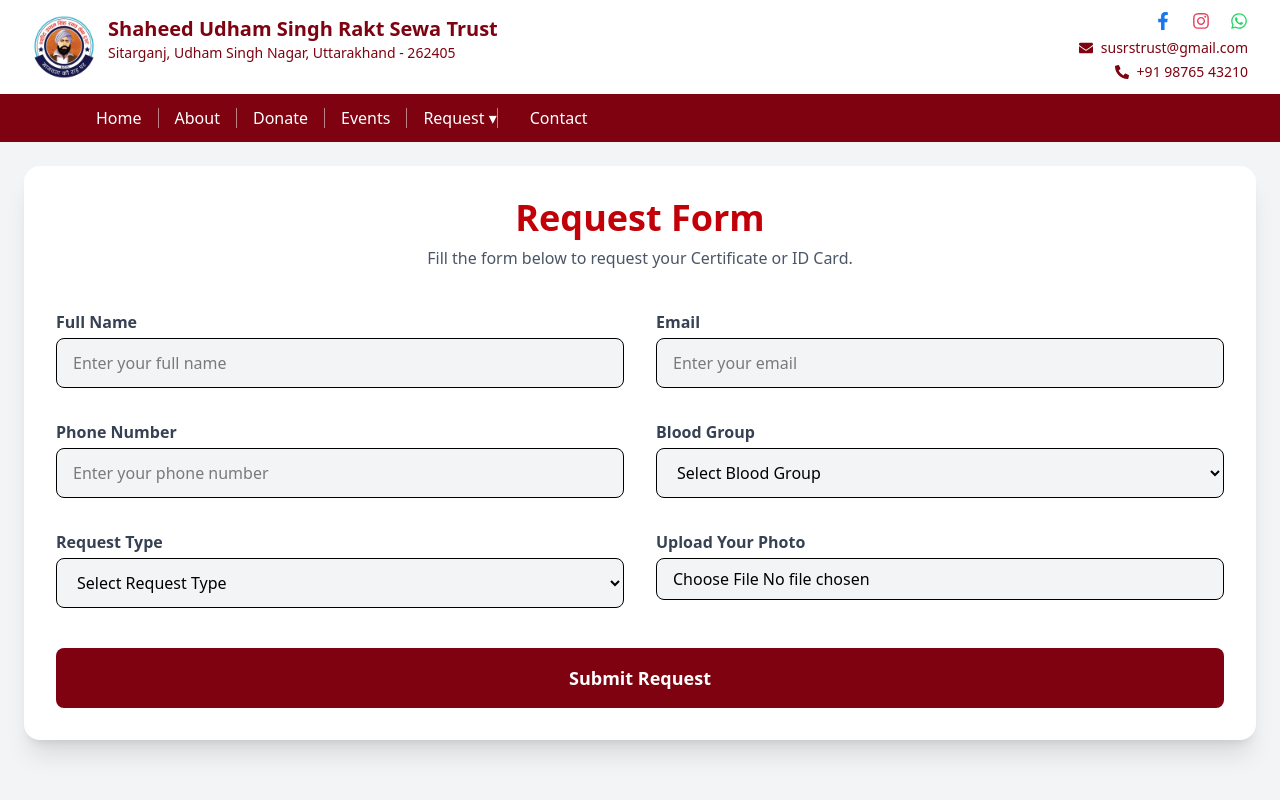
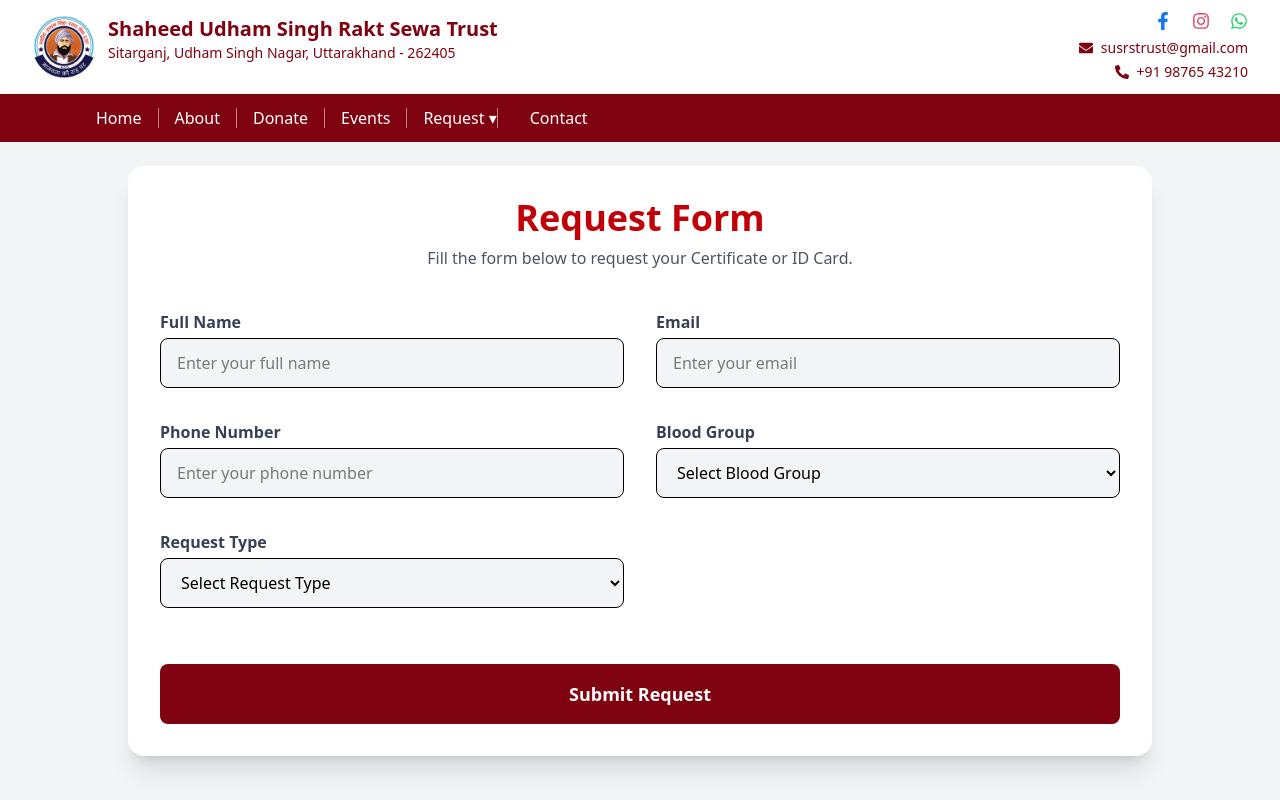
Before and after one commit to nishan-khiva/Blood-donation, a React (Vite) app in the folder fronted/: page /request in a window 1280 px wide. Shown: the top 800 px of the page. Built offline with nearby package versions, Linux system fonts and the light colour scheme.

Commit message:
Request page update

```diff
--- a/fronted/src/pages/Request.jsx
+++ b/fronted/src/pages/Request.jsx
@@ -1,5 +1,6 @@
 import React, { useState } from "react";
 import api from "../api/axiosInstance";
+import toast from "react-hot-toast";
 
 export const Request = () => {
   const [form, setForm] = useState({
@@ -12,41 +13,70 @@ export const Request = () => {
 
   const [photo, setPhoto] = useState(null);
   const [preview, setPreview] = useState(null);
+  const [loading, setLoading] = useState(false);
 
-  // Handle Change
+  // Handle input change
   const handleChange = (e) => {
-    setForm({ ...form, [e.target.name]: e.target.value });
+    const { name, value } = e.target;
+
+    // agar request type change ho rahi hai
+    if (name === "type" && value !== "idcard") {
+      setPhoto(null);
+      setPreview(null);
+    }
+
+    setForm({ ...form, [name]: value });
   };
 
-  // Submit Request
+  // Submit form
   const handleSubmit = async (e) => {
     e.preventDefault();
+    if (loading) return;
 
-    let fd = new FormData();
-    fd.append("name", form.name);
-    fd.append("email", form.email);
-    fd.append("phone", form.phone);
-    fd.append("bloodGroup", form.bloodGroup);
-    fd.append("type", form.type);
-    if (photo) fd.append("photo", photo);
+    // ID Card ke liye photo mandatory
+    if (form.type === "idcard" && !photo) {
+      toast.error("📸 Photo is required for ID Card");
+      return;
+    }
+
+    setLoading(true);
+
+    const fd = new FormData();
+    Object.keys(form).forEach((key) => {
+      fd.append(key, form[key]);
+    });
+
+    if (form.type === "idcard" && photo) {
+      fd.append("photo", photo);
+    }
 
     try {
-      const res = await api.post("/api/request/submit",
-        fd,
-        { headers: { "Content-Type": "multipart/form-data" } }
-      );
+      await api.post("/api/request/submit", fd, {
+        headers: { "Content-Type": "multipart/form-data" },
+      });
 
-      alert("Request Submitted!");
-      console.log(res.data);
+      toast.success("Request submitted successfully!");
+
+      // Reset form
+      setForm({
+        name: "",
+        email: "",
+        phone: "",
+        bloodGroup: "",
+        type: "",
+      });
+      setPhoto(null);
+      setPreview(null);
     } catch (err) {
-      alert("Error submitting request");
+      toast.error("❌ Error submitting request");
+    } finally {
+      setLoading(false);
     }
   };
 
   return (
     <div className="min-h-screen bg-gray-100 p-6">
-
-      <div className="bg-white shadow-xl rounded-2xl p-8 w-full">
+      <div className="max-w-5xl mx-auto bg-white shadow-xl rounded-2xl p-8">
         <h1 className="text-4xl font-bold text-center text-red-700 mb-2">
           Request Form
         </h1>
@@ -55,12 +85,15 @@ export const Request = () => {
           Fill the form below to request your Certificate or ID Card.
         </p>
 
-        {/* Form */}
-        <form className="grid grid-cols-1 md:grid-cols-2 gap-8" onSubmit={handleSubmit}>
-
+        <form
+          onSubmit={handleSubmit}
+          className="grid grid-cols-1 md:grid-cols-2 gap-8"
+        >
           {/* Full Name */}
           <div>
-            <label className="block font-semibold mb-1 text-gray-700">Full Name</label>
+            <label className="block font-semibold mb-1 text-gray-700">
+              Full Name
+            </label>
             <input
               name="name"
               value={form.name}
@@ -74,7 +107,9 @@ export const Request = () => {
 
           {/* Email */}
           <div>
-            <label className="block font-semibold mb-1 text-gray-700">Email</label>
+            <label className="block font-semibold mb-1 text-gray-700">
+              Email
+            </label>
             <input
               name="email"
               value={form.email}
@@ -88,7 +123,9 @@ export const Request = () => {
 
           {/* Phone */}
           <div>
-            <label className="block font-semibold mb-1 text-gray-700">Phone Number</label>
+            <label className="block font-semibold mb-1 text-gray-700">
+              Phone Number
+            </label>
             <input
               name="phone"
               value={form.phone}
@@ -102,7 +139,9 @@ export const Request = () => {
 
           {/* Blood Group */}
           <div>
-            <label className="block font-semibold mb-1 text-gray-700">Blood Group</label>
+            <label className="block font-semibold mb-1 text-gray-700">
+              Blood Group
+            </label>
             <select
               name="bloodGroup"
               value={form.bloodGroup}
@@ -124,7 +163,9 @@ export const Request = () => {
 
           {/* Request Type */}
           <div>
-            <label className="block font-semibold mb-1 text-gray-700">Request Type</label>
+            <label className="block font-semibold mb-1 text-gray-700">
+              Request Type
+            </label>
             <select
               name="type"
               value={form.type}
@@ -138,15 +179,19 @@ export const Request = () => {
             </select>
           </div>
 
-          {/* Upload Photo */}
+          {/* Photo Upload – ONLY FOR ID CARD */}
+          {form.type === "idcard" && (
             <div>
-            <label className="block font-semibold mb-1 text-gray-700">Upload Your Photo</label>
+              <label className="block font-semibold mb-1 text-gray-700">
+                Upload Your Photo
+              </label>
               <input
                 type="file"
                 accept="image/*"
                 onChange={(e) => {
-                setPhoto(e.target.files[0]);
-                setPreview(URL.createObjectURL(e.target.files[0]));
+                  const file = e.target.files[0];
+                  setPhoto(file);
+                  setPreview(file ? URL.createObjectURL(file) : null);
                 }}
                 className="w-full border rounded-lg px-4 py-2 bg-gray-100"
                 required
@@ -162,18 +207,19 @@ export const Request = () => {
                 </div>
               )}
             </div>
-        </form>
+          )}
 
           {/* Submit Button */}
-        <div className="mt-10">
+          <div className="md:col-span-2 mt-6">
             <button
-            onClick={handleSubmit}
-            className="w-full bg-[#7f0210] hover:bg-red-900 text-white font-semibold py-4 rounded-lg text-lg"
+              type="submit"
+              disabled={loading}
+              className="w-full bg-[#7f0210] hover:bg-red-900 disabled:opacity-60 text-white font-semibold py-4 rounded-lg text-lg"
             >
-            Submit Request
+              {loading ? "Submitting..." : "Submit Request"}
             </button>
           </div>
-
+        </form>
       </div>
     </div>
   );
```
Lines whose indentation alone changed are shown as unchanged.
